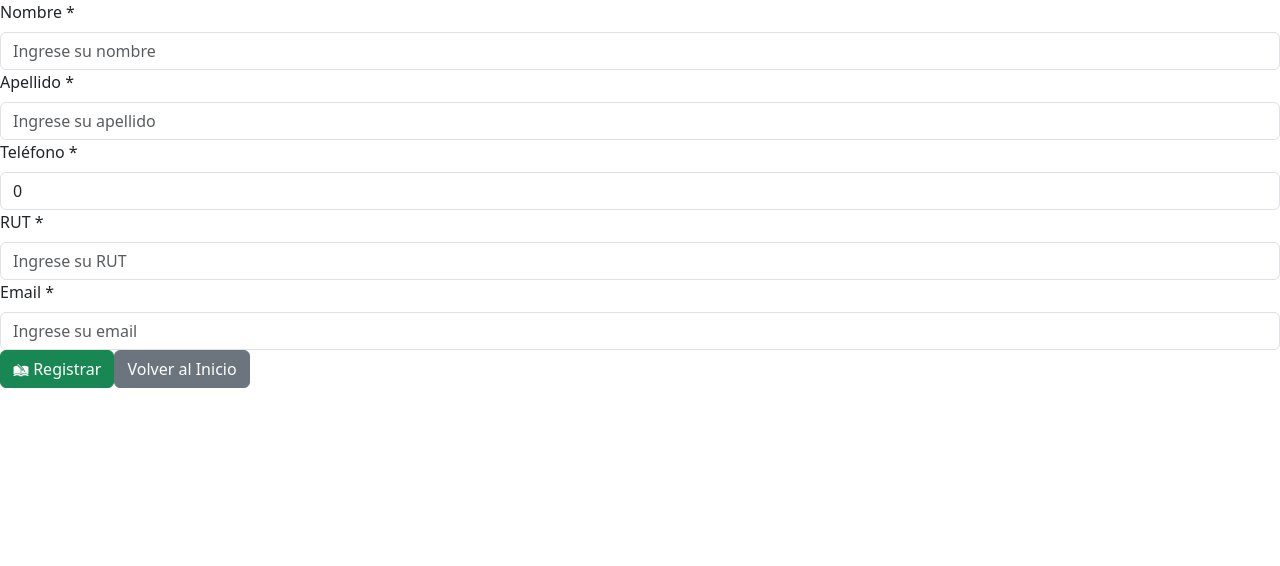
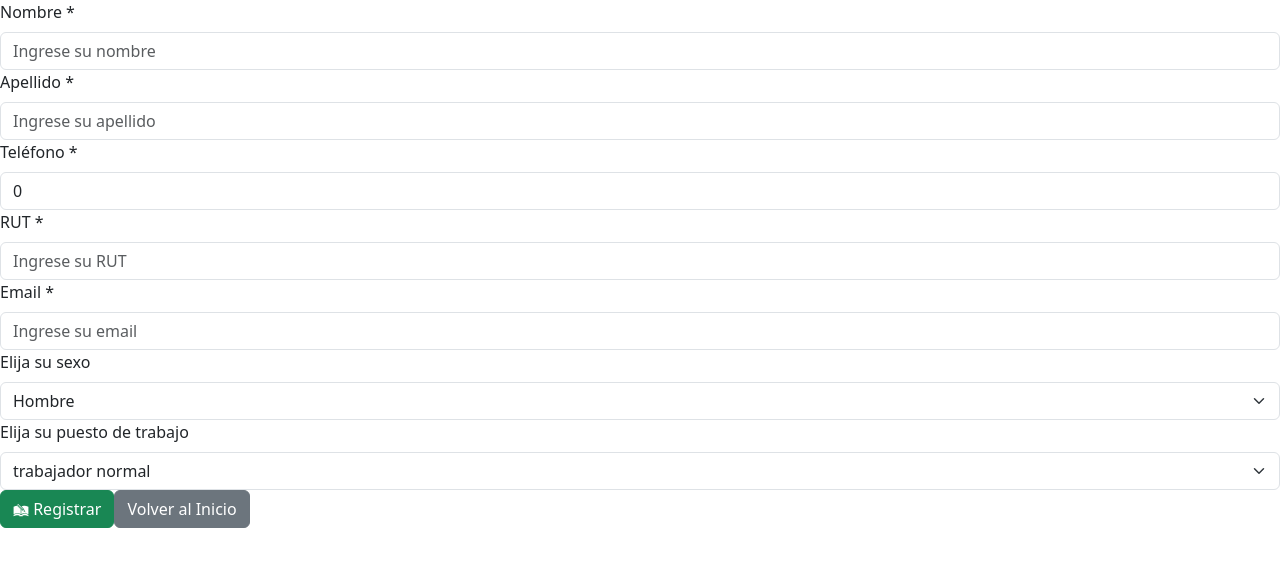
Before and after one commit to deynerbig/trabajo, a Next.js app: page /Pagina1 in a window 1280 px wide. Shown: the top 566 px of the page. Built offline with nearby package versions, Linux system fonts and the light colour scheme.

Commit message:
completando
se agrego el select de puesto de trabajador y sexo para compkletar la tematica

```diff
--- /dev/null
+++ b/src/pages/Iadmin.tsx
@@ -0,0 +1,5 @@
+export interface admins{
+    rut:string,
+    nombre:string,
+    keyy?:string
+}
--- a/src/interfaces/Itrabajadores.tsx
+++ b/src/pages/Itrabajadores.tsx
@@ -4,5 +4,7 @@ export interface trabajadores {
     telefono:number,
     rut:string,
     email:string,
+    sexo:string,
+    puesto:string,
     key?:string
 }
--- a/src/pages/Pagina1.tsx
+++ b/src/pages/Pagina1.tsx
@@ -1,16 +1,18 @@
-import { trabajadores } from '@/interfaces/Itrabajadores';
 import { registrartrabajador } from '@/styles/Firebase/promesas';
 import React, { useState } from 'react';
-import { Button, Form } from 'react-bootstrap';
+import { Button, Form, FormCheck, FormControl, FormGroup, FormLabel, FormSelect } from 'react-bootstrap';
 import { GiArchiveRegister } from "react-icons/gi";
 import { useRouter } from 'next/router';
+import { trabajadores } from './Itrabajadores';
 
 const initialState: trabajadores = {
     nombre: "",
     apellido: "",
     telefono: 0,
     rut: "",
-    email: ""
+    email: "",
+    sexo: "Hombre",
+    puesto:"trabajador normal"
 };
 
 const initialErrores = {
@@ -152,6 +154,32 @@ export const Pagina1 = () => {
                     </Form.Control.Feedback>
                 </Form.Group>
 
+                <Form.Group>
+                    <Form.Label>Elija su sexo</Form.Label>
+                    <Form.Select
+                        name='sexo'
+                        value={trabajador.sexo}
+                        onChange={(e) => handletrabajador(e.currentTarget.name, e.currentTarget.value)}
+                    >
+                        <option value="Hombre">Hombre</option>
+                        <option value="Mujer">Mujer</option>
+                    </Form.Select>
+                </Form.Group>
+                <Form.Group>
+                    <Form.Label>Elija su puesto de trabajo</Form.Label>
+                    <Form.Select
+                    name='puesto'
+                    value={trabajador.puesto}
+                    onChange={(e)=>handletrabajador(e.currentTarget.name,e.currentTarget.value)}
+                    >
+
+                        <option value="gerente">gerente</option>
+                        <option value="jefe">jefe interior</option>
+                        <option value="trabajador normal">trabajador normal</option>
+
+                    </Form.Select>
+                </Form.Group>
+
                 <Button type='button' variant='success' onClick={registrar}>
                     <GiArchiveRegister /> Registrar
                 </Button>
--- a/src/pages/Pagina2.tsx
+++ b/src/pages/Pagina2.tsx
@@ -1,4 +1,4 @@
-import { trabajadores } from '@/interfaces/Itrabajadores';
+
 import { obtenertrabajadores, eliminartrabajador } from '@/styles/Firebase/promesas';
 import Link from 'next/link';
 import React, { useEffect, useState } from 'react';
@@ -8,6 +8,7 @@ import { RiDeleteBin5Line } from "react-icons/ri";
 import { useRouter } from 'next/router';
 import { MdCancel } from "react-icons/md";
 import { GiConfirmed } from "react-icons/gi";
+import { trabajadores } from './Itrabajadores';
 
 export const Pagina2 = () => {
     const [trabajador, setTrabajador] = useState<trabajadores[]>([]);
@@ -55,6 +56,7 @@ export const Pagina2 = () => {
                         <th>Teléfono</th>
                         <th>RUT</th>
                         <th>Email</th>
+                        <th>sexo</th>
                         <th>Acciones</th>
                     </tr>
                 </thead>
@@ -68,6 +70,7 @@ export const Pagina2 = () => {
                                     <td>{p.telefono}</td>
                                     <td>{p.rut}</td>
                                     <td>{p.email}</td>
+                                    <td>{p.sexo}</td>
                                     <td>
                                         <Link href={{ pathname: 'Pagina3', query: { key: p.key } }}>
                                             <Button variant='warning'><MdTipsAndUpdates /></Button>
--- a/src/pages/Pagina4.tsx
+++ b/src/pages/Pagina4.tsx
@@ -1,11 +1,12 @@
-import { trabajadores } from '@/interfaces/Itrabajadores';
+
 import { registrartrabajador } from '@/styles/Firebase/promesas';
 import React, { useState } from 'react';
 import { Button, Form } from 'react-bootstrap';
 import { GiArchiveRegister } from "react-icons/gi";
 import { useRouter } from 'next/router';
-import { admins } from '@/interfaces/Iadmin';
+
 import { registraradmin } from '@/styles/Firebase/promesas2';
+import { admins } from './Iadmin';
 
 const initialState: admins = {
     nombre: "",
--- a/src/styles/Firebase/promesas.tsx
+++ b/src/styles/Firebase/promesas.tsx
@@ -1,6 +1,6 @@
 import { addDoc, collection, deleteDoc, doc, getDoc, getDocs, query, updateDoc, where } from "firebase/firestore";
 import { db } from "./fire";
-import { trabajadores } from "@/interfaces/Itrabajadores";
+import { trabajadores } from "@/pages/Itrabajadores";
 
 export const registrartrabajador = async (trabajador: trabajadores) => {
     const docRef = await addDoc(collection(db, "trabajadores"), trabajador);
@@ -16,6 +16,8 @@ export const obtenertrabajadores = async () => {
             telefono: doc.data().telefono,
             rut: doc.data().rut,
             email: doc.data().email,
+            sexo:doc.data().sexo,
+            puesto:doc.data().puesto,
             key: doc.id
         };
         trabajadort.push(trabajadorr);
@@ -33,6 +35,8 @@ export const mostrartrabajador = async (key: string) => {
             telefono: docSnap.data().telefono,
             rut: docSnap.data().rut,
             email: docSnap.data().email,
+            sexo:docSnap.data().sexo,
+            puesto:docSnap.data().puesto,
             key: docSnap.id
         };
         return trabajadorr;
@@ -52,6 +56,8 @@ export const mostrarrut = async (rut: string) => {
             telefono: docSnap.data().telefono,
             rut: docSnap.data().rut,
             email: docSnap.data().email,
+            sexo:docSnap.data().sexo,
+            puesto:docSnap.data().puesto,
             key: docSnap.id
         };
         return trabajadorr;
--- a/src/styles/Firebase/promesas2.tsx
+++ b/src/styles/Firebase/promesas2.tsx
@@ -1,6 +1,7 @@
 import { addDoc, collection, getDocs, query, where } from "firebase/firestore"
 import { db } from "./fire"
-import { admins } from "@/interfaces/Iadmin";
+import { admins } from "@/pages/Iadmin";
+
 
 export const registraradmin=async(admins:admins)=>{
     const docRef=await addDoc(collection(db,"admin"),admins)
```
Also changed, not shown: src/pages/Pagina3.tsx (+7 -3 lines), src/interfaces/Iadmin.tsx (deleted).
